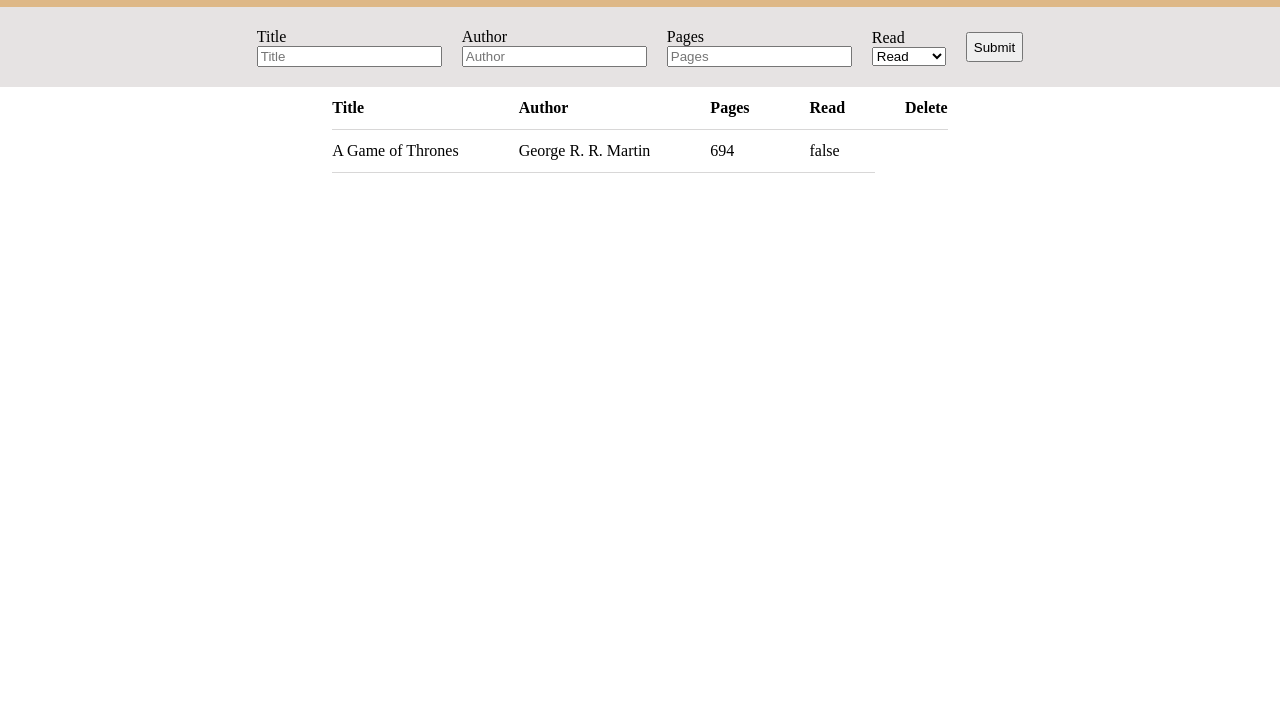
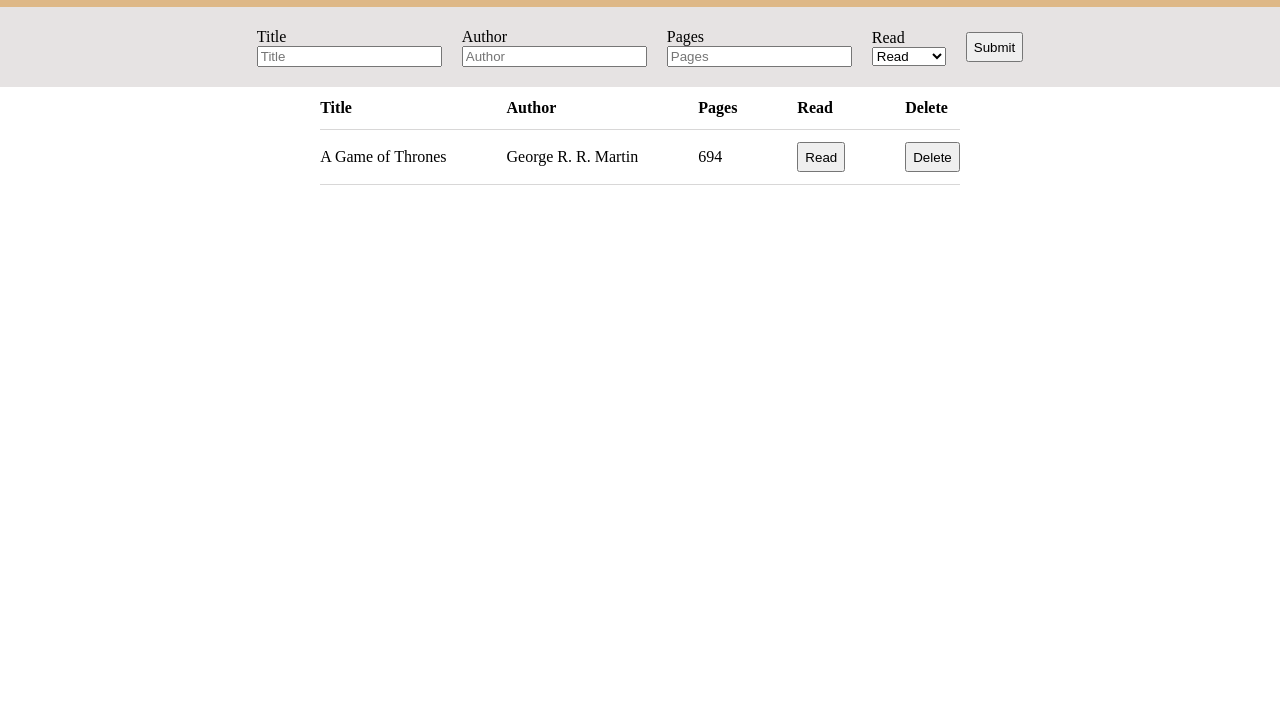
Before and after one commit to KyleOlhausen/library, a plain HTML site: page index.html in a window 1280 px wide. Shown: the part 73-800 px from the top of the page. Drawn offline with Linux system fonts and the light colour scheme.

Commit message:
added function to clear form. Changed read button to show read or notread depending on input

```diff
--- a/index.html
+++ b/index.html
@@ -34,8 +34,8 @@
                 <div class="input-section">
                     <label for="read">Read</label>
                     <select name="read" id="read-input">
-                        <option value="read">Read</option>
-                        <option value="not-read">Not read</option>
+                        <option value= true>Read</option>
+                        <option value= false>Not read</option>
                     </select>
                 </div>
 
--- a/main.js
+++ b/main.js
@@ -3,7 +3,7 @@ let myLibrary = [
         title: "A Game of Thrones",
         author: "George R. R. Martin",
         pages: 694,
-        read: false
+        read: "read"
     }
 ];
 
@@ -19,13 +19,23 @@ const $title = document.querySelector('#title-input');
 const $author = document.querySelector('#author-input');
 const $pages = document.querySelector('#pages-input');
 const $read = document.querySelector('#read-input');
+const $submitBtn = document.querySelector('#submit-btn');
+const $tbody = document.querySelector('tbody');
 
-const $submitBtn = document.querySelector('#submit-btn');
+
 $submitBtn.addEventListener('click', (e) => {
     e.preventDefault();
     addBook();
     displayBooks();
+    clearForm();
 });
+
+function clearForm() {
+    $title.value = "";
+    $author.value = "";
+    $pages.value = "";
+}
+
 
 function addBook(book) {
     if($title.value.length === 0 || $author.value.length === 0 || $pages.value.length === 0){
@@ -36,31 +46,75 @@ function addBook(book) {
     myLibrary.push(newBook);
 }
 
+
+
+
+
+
+
+//need to add a way to select a book
+//using i, add a class of i to each new element
+//to delete remove anything with i class
+//to change read status find i class and change the read btn.textContent
+function displayBooks() {
+    $tbody.textContent = "";
+    myLibrary.forEach((book, i) => {
+
+        let $tr = document.createElement('tr');
+        let $tTitle = document.createElement('td')
+        let $tAuthor = document.createElement('td');
+        let $tPages = document.createElement('td');
+        let $readBtn = document.createElement('button');
+        let $tRead = document.createElement('td');
+        let $deleteBtn = document.createElement('button');
+        let $tDelete = document.createElement('td');
+
+        $tTitle.textContent = book.title;
+        $tAuthor.textContent = book.author;
+        $tPages.textContent = book.pages;
+        $deleteBtn.textContent = "Delete";
+
+        if($read.value){
+            $readBtn.textContent = "Read";
+        }
+        else{
+            $readBtn.textContent = "Not read";
+        }
+
+        $tr.appendChild($tTitle);
+        $tr.appendChild($tAuthor);
+        $tr.appendChild($tPages);
+        $tRead.appendChild($readBtn);
+        $tr.appendChild($tRead);
+        $tDelete.appendChild($deleteBtn);
+        $tr.appendChild($tDelete);
+
+        $tbody.appendChild($tr);
+    });
+}
+
+
+
+function changeReadStatus() {
+
+}
+
+
+
+
+
+
+
+
+
+
+
+
+
 function deleteBook(book) {
 
 }
 
 
-const $tbody = document.querySelector('tbody');
-
-function displayBooks() {
-    $tbody.textContent = "";
-    myLibrary.forEach((book) => {
-        let $tr = document.createElement('tr');
-        let $tTitle = document.createElement('td')
-        $tTitle.textContent = book.title;
-        let $tAuthor = document.createElement('td');
-        $tAuthor.textContent = book.author;
-        let $tPages = document.createElement('td');
-        $tPages.textContent = book.pages;
-        let $tRead = document.createElement('td');
-        $tRead.textContent = book.read;
-        $tr.appendChild($tTitle);
-        $tr.appendChild($tAuthor);
-        $tr.appendChild($tPages);
-        $tr.appendChild($tRead);
-        $tbody.appendChild($tr);
-    });
-}
 
 displayBooks();
```
